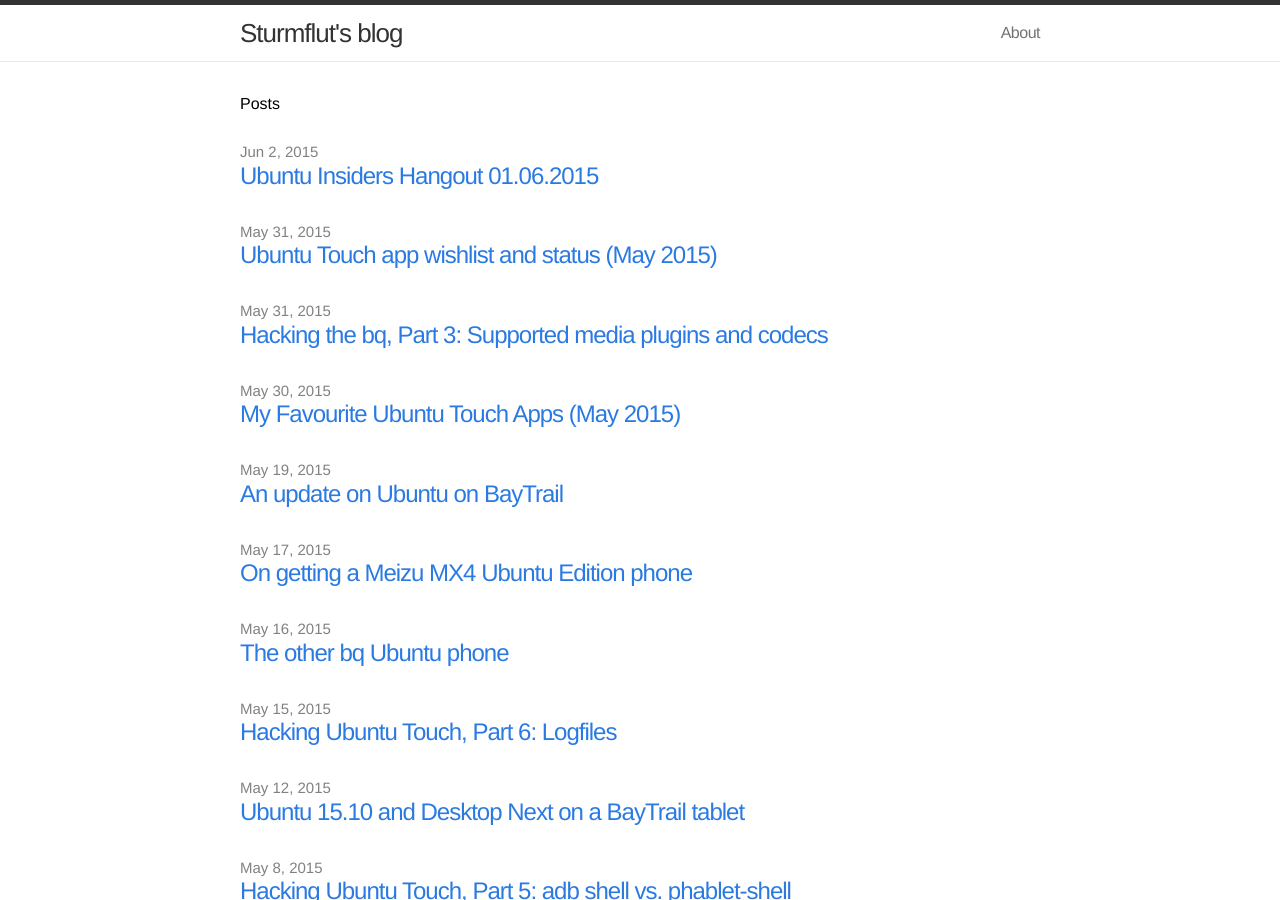
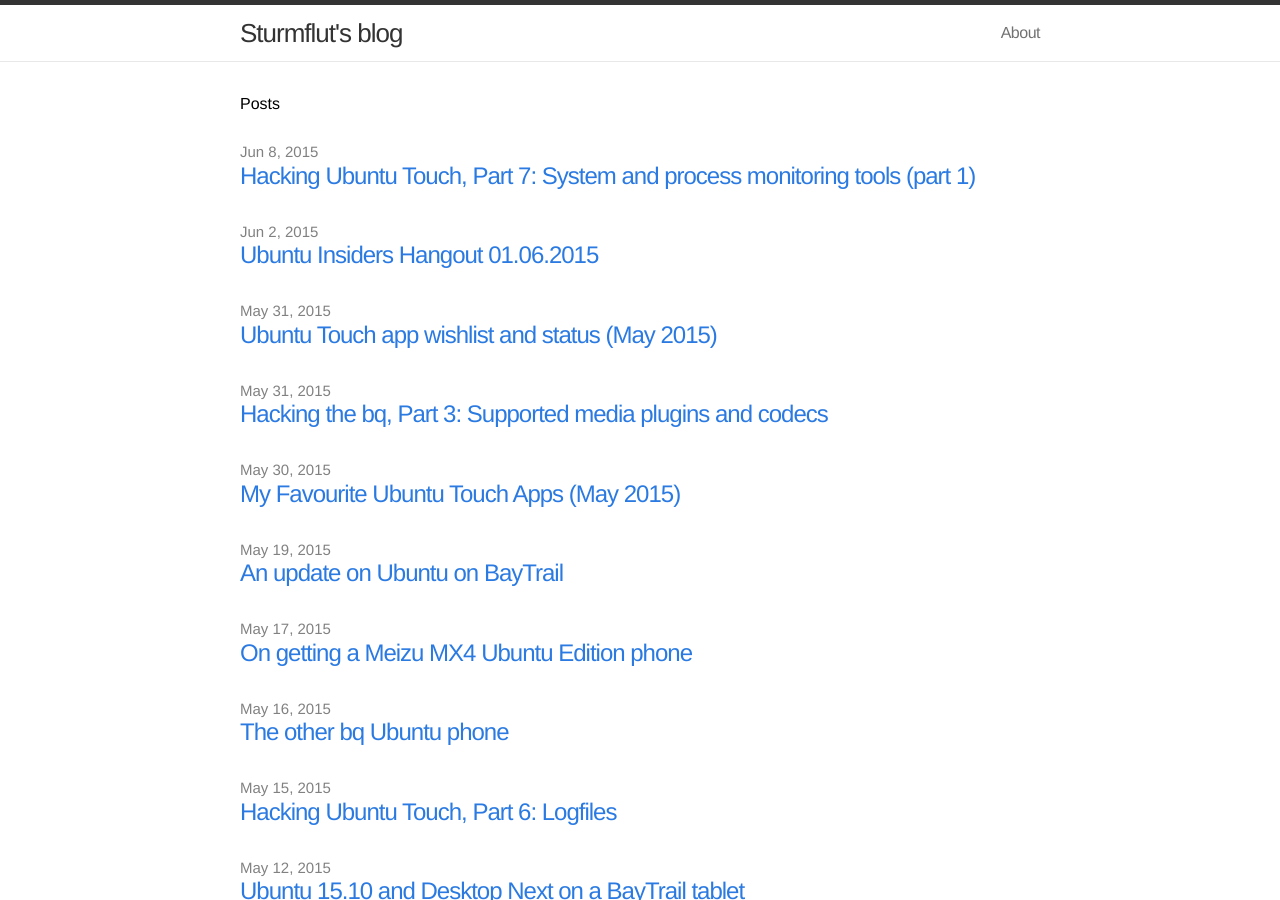
Before and after one commit to Sturmflut/sturmflut.github.io, a Jekyll site: the page built from index.html, in a window 1280 px wide and 900 px high. Built offline with Jekyll 4.4.1, drawn with Linux system fonts in a browser that asks for light colours; part of the change alters nothing that is shown.

Commit message:
New post: "Hacking Ubuntu Touch, Part 7: System and process monitoring tools (part 1)"

```diff
--- a/_posts/2015-05-07-hacking-ubuntu-touch-index.markdown
+++ b/_posts/2015-05-07-hacking-ubuntu-touch-index.markdown
@@ -28,3 +28,6 @@ I've written a series on the internals of Ubuntu Touch and how to hack the bq Aq
 
 
 * [Hacking the bq, Part 3: Supported media plugins and codecs]({% post_url 2015-05-31-hacking-the-bq-part-3-supported-media-plugins-and-codecs %})
+
+
+* [Hacking Ubuntu Touch, Part 7: System and process monitoring tools (part 1)]({% post_url 2015-06-08-hacking-ubuntu-touch-part-7-system-and-process-monitoring-tools-part-1 %})
--- /dev/null
+++ b/_posts/2015-06-08-hacking-ubuntu-touch-part-7-system-and-process-monitoring-tools-part-1.markdown
@@ -0,0 +1,278 @@
+---
+layout: post
+title:  "Hacking Ubuntu Touch, Part 7: System and process monitoring tools (part 1)"
+date:   2015-06-08 18:00:00
+categories: Ubuntu Touch
+---
+
+*NOTE: This is a continuation of the [series]({% post_url 2015-05-07-hacking-ubuntu-touch-index %}) and relies on having [Developer mode]({% post_url 2015-05-08-hacking-ubuntu-touch-part-4-developer-mode-and-ADB %}) enabled. Thanks to Oliver Grawert, Stéphane Graber, Ricardo Salveti and Selene Scriven from Canonical for their input.*
+
+
+In the [last article]({% post_url 2015-05-15-hacking-ubuntu-touch-part-6-logfiles %}) I introduced you, the reader, to the different logging facilities present on current Ubuntu Touch devices and how you can query the stored messages. Well, log files are an easy way to debug easy problems, but their usefullness can be quite limited:
+
+
+* The process you are looking for has to actually use a logging facility. Not every single one does, you might have noted all the missing fields in the table at the end of my previous article.
+
+* The process has to actually log the one thing you're interested in.
+
+* You get to have an idea about which component is at fault, or at least what the logged message could look like. Even if you're run `grep` over all logfiles, you have to know what you're looking for.
+
+
+In many cases you have a clear idea about what's going wrong and there are enough log messages, e.g. let's say your phone refuses to connect to the mobile network despite the baseband being powered on and a SIM card being present. There aren't many components which are involved in mobile communications, at the end it quickly narrows down to the likes of `ofono` and `rild`, and usually the logging facilities and ofono debugging scripts give you enough information to quickly debug the problem.
+
+But there are a lot of other cases when you don't immediately know who is at fault, e.g. when the UI locks up or starts lagging or the battery runs out in a very short amount of time. Or you may not even know if something is happening at all, like when the phone "seems" to consume more power than usual. You might be able to find out which component is involved, but if it doesn't generate any suspicious log messages by itself, what do you do?
+
+This article might contain some answers to these questions. I artificially limited myself to things that can be done on an unmodified phone, because you don't want/can't manipulate your phone image every time you are just looking for something, you might not have a network connection at hand to download additional software, or maybe you are assisting a friend over the phone and talking him into enabling Developer mode was already hard enough.
+
+
+
+## ps
+
+`ps` prints a list of all running processes, optionally augmented with information from in-kernel process descriptors and various kernel sub-systems, filtered through a list of configurable filters and modified by output options.
+
+My standard set of options for a quick overlook is `-yfMeHl`. It selects all processes on the whole system, prints them in a "process tree", switches the output mode to "long" format, shows full field information and adds fields about memory consumption and security.
+
+Let's look at an artificial (!) and manually filtered (!) example on my bq Aquaris E4.5 Ubuntu Edition:
+
+
+{% highlight text %}
+phablet@ubuntu-phablet:~$ ps -yfMeHl
+LABEL                           S UID        PID  PPID  C PRI  NI   RSS    SZ WCHAN  STIME TTY          TIME CMD
+unconfined                      S root         2     0  0  80   0     0     0 kthrea 07:20 ?        00:00:00 [kthreadd]
+unconfined                      S root         3     2  0  80   0     0     0 run_ks 07:20 ?        00:00:02   [ksoftirqd/0]
+unconfined                      S root         6     2  0 -39   -     0     0 cpu_st 07:20 ?        00:00:00   [migration/0]
+unconfined                      S root        16     2  0  60 -20     0     0 rescue 07:20 ?        00:00:00   [khelper]
+unconfined                      S root        17     2  0  80   0     0     0 devtmp 07:20 ?        00:00:00   [kdevtmpfs]
+unconfined                      S root        18     2  0  60 -20     0     0 rescue 07:20 ?        00:00:00   [netns]
+unconfined                      S root        19     2  0  60 -20     0     0 rescue 07:20 ?        00:00:00   [fs_sync]
+<...>
+unconfined                      S root         1     0  0  80   0  2220  1005 poll_s 07:20 ?        00:00:07 /sbin/init
+unconfined                      S root       665     1  0  80   0  1108   629 poll_s 07:20 ?        00:00:00   /sbin/cgmanager --sigstop -m name=systemd
+unconfined                      S root       713     1  0  80   0  1060   628 poll_s 07:20 ?        00:00:00   /sbin/cgproxy --sigstop
+unconfined                      S root       802     1  0  80   0   828   620 poll_s 07:20 ?        00:00:01   upstart-local-bridge --daemon --event=android-container --path=/dev/socket/upstart-text-bridge
+unconfined                      S root       803     1  0  80   0  1132   952 epoll_ 07:20 ?        00:00:00   lxc-start -n android -- /init
+unconfined                      S root       895   803  0  80   0   460   169 poll_s 07:20 ?        00:00:43     /init
+unconfined                      S root       925   895  0  80   0   160   142 poll_s 07:20 ?        00:00:00       /sbin/ueventd
+unconfined                      S root       938   895  0  80   0   152   100 futex_ 07:20 ?        00:00:00       /sbin/upstart-property-watcher
+unconfined                      S system     941   895  0  80   0   232   453 skb_re 07:20 ?        00:00:00       /system/bin/drvbd
+unconfined                      S root       943   895  0  80   0   156   618 epoll_ 07:20 ?        00:00:00       /sbin/healthd
+unconfined                      S root      1238     1  0  80   0  1732  1651 poll_s 07:20 ?        00:00:00   /usr/sbin/sshd -D -o PasswordAuthentication=no
+unconfined                      S root     14066  1238  0  80   0  2996  2678 poll_s 18:02 ?        00:00:00     sshd: phablet [priv]
+unconfined                      S phablet  14085 14066  0  80   0  1440  2678 poll_s 18:02 ?        00:00:02       sshd: phablet@pts/43
+unconfined                      S phablet  14086 14085  0  80   0  1812  1619 wait   18:02 pts/43   00:00:00         -bash
+unconfined                      R phablet  32231 14086  0  80   0  1140  1564 -      18:30 pts/43   00:00:00           ps -yfMeHl
+<...>
+unconfined                      S root      1623     1  0  80   0  3008  8877 poll_s 07:20 ?        00:00:00   lightdm
+unconfined                      S root      1647  1623  0  80   0  9328 58070 epoll_ 07:20 ?        00:00:43     unity-system-compositor --disable-overlays=false --spinner=/usr/bin/unity-system-compositor-spinner --file /run/mir_socket --from-dm-fd 9 --to-dm-fd 13 --vt 1
+unconfined                      S root      1723  1623  0  80   0  2500  4330 wait   07:20 ?        00:00:00     lightdm --session-child 9 16
+unconfined                      S phablet   1775  1723  0  80   0  2016  1798 poll_s 07:20 ?        00:00:10       init --user
+unconfined                      S phablet   2073  1775  0  80   0     0   699 poll_s 07:20 ?        00:00:00         ssh-agent -s
+unconfined                      S phablet   2089  1775  0  80   0  1988  1338 epoll_ 07:20 ?        00:00:12         dbus-daemon --fork --session --address=unix:abstract=/tmp/dbus-YsvTBgQQHr
+unconfined                      S phablet   2096  1775  0  80   0  3452 12993 poll_s 07:20 ?        00:00:00         /usr/lib/arm-linux-gnueabihf/url-dispatcher/url-dispatcher
+unconfined                      S phablet   2100  1775  0  80   0  6864 201131 epoll_ 07:20 ?       00:00:00         nuntium
+unconfined                      S phablet   2102  1775  0  80   0  1644 209983 futex_ 07:20 ?       00:00:00         usensord
+/usr/bin/mediascanner-service-2.0 S phablet 2105  1775  0  80   0 13080 30530 poll_s 07:20 ?        00:00:13         mediascanner-service-2.0
+unconfined                      S phablet   2115  1775  0  80   0   884  1401 poll_s 07:20 ?        00:00:00         upstart-event-bridge
+unconfined                      S phablet   2127  1775  0  80   0  1932  5802 poll_s 07:20 ?        00:00:00         /usr/lib/dconf/dconf-service
+unconfined                      S phablet   2131  1775  0  80   0  1004 10432 poll_s 07:20 ?        00:00:00         /usr/lib/obexd/obexd
+/usr/lib/telepathy/mission-control-5 S phablet 2142 1775  0 80  0  5372  9964 poll_s 07:20 ?        00:00:02         /usr/lib/telepathy/mission-control-5
+unconfined                      S phablet   2150  1775  0  69 -11  7612 76306 poll_s 07:20 ?        00:05:13         pulseaudio --start --log-target=syslog
+unconfined                      S phablet   2164  1775  0  80   0   372  1402 poll_s 07:20 ?        00:00:01         upstart-dbus-bridge --daemon --session --user --bus-name session
+unconfined                      S phablet   2165  1775  0  80   0   572  1560 poll_s 07:20 ?        00:00:00         upstart-file-bridge --daemon --user
+<...>
+unconfined                      S phablet   2669  1775  0  80   0 43832 134493 poll_s 07:20 ?       00:00:38         unity8-dash --desktop_file_hint=/usr/share/applications/unity8-dash.desktop
+<...>
+com.mikeasoft.podbird_Podbird_0.6 T phablet 23062 1775  0  80   0 101936 86862 signal 17:27 ?       00:00:36         /usr/lib/arm-linux-gnueabihf/qt5/bin/qmlscene $@ share/qml/podbird/podbird.qml
+com.ubuntu.clock_clock_3.3.192  T phablet  25769  1775  0  80   0 35936 68146 signal 17:31 ?        00:00:04         /usr/lib/arm-linux-gnueabihf/qt5/bin/qmlscene $@ share/qml/ubuntu-clock-app.qml
+com.ubuntu.music_music_2.1.857  S phablet  26119  1775  0  80   0 65204 77425 poll_s 17:32 ?        00:00:22         /usr/lib/arm-linux-gnueabihf/qt5/bin/qmlscene app/music-app.qml --url= -I ./plugins
+{% endhighlight %}
+
+
+Because of the "process tree" format you can immediately see that there are several hierarchies: the in-kernel threads are started by `[kthreadd]`, the Android container runs below `lxc-start -n android -- /init`, all user-space system processes are started by `/sbin/init` and all user-space user processes by an user init session started as `init --user`. You can see that apps are not started by `unity8-dash`, but `unity8-dash` tells `init --user` to start them, so there's no process hierarchy under `unity8-dash`. Also we now know that apps are normal processes and not something special, and we can see that scopes do not seem to be processes.
+
+
+Now for the important columns in the output.
+
+
+The first column shows the security label (`LABEL`) associated with the process. There are two possibilities: either the special value `unconfined`, which means that there are no restrictions imposed on the process, or an actual string. If there is a string set, you can find a directory of the same name in `/sys/kernel/security/apparmor/policy/profiles/` and the system has attached restrictions to this process. This is what Ubuntu Touch developers refer to as running something (like every app) in `confined` mode. We will have a closer look at confinement in a future article.
+
+
+The second column shows the process state (`S`). There are seven possible values, of which only five can be actually seen:
+
+* `D` for uninterruptible sleep. This is usually seen when the process is waiting for an I/O transaction.
+
+* `R` for running/runnable. The process is either currently being executed on one of the CPUs, or it is not blocked by anything and is ready to be executed.
+
+* `S` for interruptible sleep. The process is waiting for some event, e.g. a timer going off.
+
+* `T` for stopped. There are two reasons for this: someone, e.g. the user or a job control system, stopped the process, or it is currently being traced (e.g. a debugger).
+
+* `W` for paging. This should never be seen on a phone because this state was deprecated in the kernel 2.6 series.
+
+* `X` for dead. This should also never be seen.
+
+* `Z` for zombie. The process terminated, but its parent didn't go and reap it, so it still lives on.
+
+
+Now for the above example: Looks pretty normal at first sight, most processes are sleeping and `ps -yfMeHl` is running (because I ran it in `phablet-shell` to get this output). But wait, what's up with all the `qmlscene` processes at the bottom? Why have they been stopped? If you run `ps -yfMeHl` on your desktop, you'll notice that state `T` hardly ever shows up. On the phone this state can be seen all the time because of the App Lifecycle, Unity8 just freezes every App which is not actively running in the foreground at the moment.
+
+
+The sixth column is the CPU utilization over the lifetime of the process (`C`). This will hardly ever be anything else than "0" on the phone, because the phone sleeps all the time and no process manages to accumulate a significant amount of CPU time.
+
+
+The seventh and eighth column are priority (`PRI`) and niceness (`NI`), respectively. These are used by the kernel scheduler to decide which processes run in which order and which process takes precedence if two or more "compete" for the same place. The actual meaning of both values is a kernel implementation detail and has changed a couple of times over the years, but a high priority value still means a *lower* priority, and the lower the niceness, the more favorable for the process. But why are there two values for the same thing anyways? The answer is that the current priority is calculated internally by the kernel based on different things. The niceness value on the other hand is a constant that can be defined by userspace and modifies the vallue calculated by the kernel. Without the niceness value, there wouldn't be any possibilities for the user to tell the system that he knows better or thinks different.
+
+
+The ninth (`RSS`) and tenth (`SZ`) column show "Resident Set Size" and "Size", respectively. `RSS` is displayed in kilobytes and refers to the amount of actual, physical memory that's currently used by the process, so it doesn't include any pages currently swapped out. This is a major "problem" on the phone. The Aquaris E4.5 has 1 GB of RAM, but 512 MB are set up as compressed swap:
+
+{% highlight text %}
+[    0.909493] [zram_init][790] ZCompress[c030116c] ZDecompress[c0301388]
+[    9.091889] zram: Initialization done!
+[   39.226055] Adding 524284k swap on /dev/zram0.  Priority:-2 extents:1 across:524284k SS
+{% endhighlight %}
+
+So it is actually normal that huge portions of many processes, especially apps that haven't been used for some time, are swapped out! That's why `SZ` is more interesting, because it displays the total virtual size (all of code, data, and stack) of the process - if there wasn't an additional catch. `SZ` is in system pages, not in kilobytes. Argh. Now what's the page size on ARM?
+
+{% highlight text %}
+phablet@ubuntu-phablet:~$ getconf PAGE_SIZE
+4096
+{% endhighlight %}
+
+So we have to multiply `SZ` by 4096 on this device, and we also have to keep in mind that `SZ` accounts every shared library at its full size. The sum of all virtual process sizes on my device seems to be about 10 gigabytes, so this is also less helpful. Well, nobody said memory management is easy...
+
+Column twelve displays the process start timestamp.
+
+Column thirteen shows the TTY associated with the process. Only interactive processes have one.
+
+Column fourteen shows the accumulated CPU time in hours, minutes and seconds.
+
+The last column displays the full command, including parameters. If the name is shown between brackets, it is a kernel thread.
+
+
+You can sort the list by using the `--sort` parameter, like `--sort=%cpu` or `--sort=%mem`, but keep in mind that e.g. CPU utilisation is cumulative over the lifetime of the process, so you can't find out which process is the biggest CPU hog at the exact moment.
+
+It is possible to switch from process to thread mode by adding the `-L` parameter. The output is is mostly the same, but you might get additional columns like `LWP` (thread ID within a process) and `NLWP` (number of threads in the process).
+
+
+
+
+## top
+
+`top` is the go-to tool if you want a quick, interactive overview of which process(es) and/or thread(s) on your system uses the most of a given resource, usually CPU or memory.
+
+Let's look at a typical output:
+
+{% highlight text %}
+top - 18:06:44 up 2 days, 11:13,  2 users,  load average: 0.00, 0.01, 0.05
+Tasks: 222 total,   1 running, 206 sleeping,  15 stopped,   0 zombie
+%Cpu(s): 16.6 us, 15.3 sy,  0.0 ni, 67.8 id,  0.3 wa,  0.0 hi,  0.0 si,  0.0 st
+KiB Mem:    983924 total,   942624 used,    41300 free,     8504 buffers
+KiB Swap:   524284 total,   522396 used,     1888 free.    85952 cached Mem
+
+  PID USER      PR  NI    VIRT    RES    SHR S %CPU %MEM     TIME+ COMMAND
+ 2410 phablet   20   0  359944  24404   5960 S 13.2  2.5  26:34.52 media-hub-serve
+ 2134 phablet    9 -11  289056   3448   1980 S 10.7  0.4  25:12.35 pulseaudio
+  889 root      20   0     676    204    128 S  1.6  0.0   3:27.56 init
+ 2472 phablet   20   0  607212  67276  11684 S  1.3  6.8  14:02.42 unity8
+21369 phablet   20   0    6228   1288    820 R  1.3  0.1   0:00.49 top
+ 9898 root      20   0       0      0      0 S  1.0  0.0   0:06.72 kworker/u:1
+14082 phablet   20   0  381068  71272   9728 S  1.0  7.2   9:53.92 qmlscene
+ 1806 root      20   0  245820   3564   2792 S  0.6  0.4   2:54.54 unity-system-co
+   71 root     -95   0       0      0      0 S  0.3  0.0   2:03.30 disp_config_upd
+  983 root      20   0    7996    428    304 S  0.3  0.0   2:10.45 Binder_2
+ 1959 phablet   20   0    6952   1732    800 S  0.3  0.2   0:59.98 init
+ 2073 phablet   20   0    8956   2812    604 S  0.3  0.3   0:59.20 dbus-daemon
+ 2315 phablet   20   0   57712   1488   1172 S  0.3  0.2   0:02.31 adbd
+ 2572 phablet   20   0  322376  21484   6244 S  0.3  2.2   1:18.25 maliit-server
+{% endhighlight %}
+
+
+By default the screen is sorted by CPU utilization and updated every three seconds (this is changeable with the `-d` parameter). It will run until stopped by a keypress on `q` or `Strg+c`. `top` is interactive, so you can switch between multiple pages.
+
+The main page header shows general system statistics in the following order:
+
+First row: current system time, uptime in days, minutes and seconds, number of active users, load average over the last one, five and fifteen minutes.
+
+Second row: total number of processes, number of running, sleeping, stopped and zombie processes.
+
+Third row: percentage of CPU resources spent on user processes (`us`), kernel processes (`sy`), niced processes (`ni`), being idle (`id`), waiting for I/O completion (`wa`), handling hardware (`hi`) of software (`si`) interrupts, stolen (`st`) by the hypervisor. This is cumulative over all CPUs by default.
+
+Fourth and fifth row: total available, used and free memory/swap, memory in buffers or caches.
+
+This already gives us a good indication of what's going on: the load average is negligible, so the system isn't overloaded with anything. The vast majority of processes is sleeping or stopped, actually only `top` is running and only two processes are consuming a bit of CPU: `media-hub-server` and `pulseaudio`, because I was listening to some music.
+
+The memory usage looks a bit odd though: the device has 1 GB of physical memory, but 512 MB are set up as compressed swap (as mentioned before), and it looks like most of the memory is full. This is "normal" on the phone: The App Lifecycle will always keep as many apps in memory as possible. If the kernel runs out of memory, it will select the best "victim" (e.g. the app that hasn't been used for the longest time) and kills it. The system still shows the killed app in the app switcher and restarts it if selected.
+
+The process list on the main page is sorted by top CPU usage and shows the following columns:
+
+`PID`, `USER`, `PRI` and `NI` are identical to the columns of the same name shown by `ps`.
+
+`VIRT`, `RES` and `SHR` display the virtual, resident and shared memory size of the process in kilobytes. `VIRT` is the total size of all sections, regardless if in memory or swapped out. `RES` is identical to the `RSS` column displayed by `ps`. `SHR` is the amount of shared memory available to the process, this is a "potential" value, so it doesn't say that the memory is actually shared.
+
+`S` is identical to the `S` column shown by `ps`.
+
+`%CPU` and `%MEM` display the percentage of CPU and physical RAM used by a process, but in contrast to `ps` the values are updated between iterations.
+
+There are several possibilities to change the content of the process table:
+
+* You can change which fields are displayed in which order by pressing the `f` key. It leads to an interactive screen.
+
+* The `c` key extends the `COMMAND` column to full length. This is usually necessary because the field is cut off.
+
+* The `o` key prompts for a filter criteria. See the man page for an introduction on how to write a filter rule.
+
+* The `u` key prompts for a username or user ID, if entered only processes owned by this user will be shown.
+
+* The `V` key activates a "process tree" display like shown with the `ps` command before. Obviously you will need a wide terminal for this.
+
+* By default the sort field is `%CPU`. You can switch between the currently displayed columns with the `<` (left) and `>` (right) keys.
+
+The man page contains many more key bindings and options.
+
+
+
+## vmstat
+
+`vmstat` initially only displayed information about the kernel virtual memory subsystem and was later extended to display additional system information. It can be run in two modes: when you just call `vmstat` without an interval, it ouputs values since the last reboot. When you specific an interval, like `vmstat 1`, it first outputs the values since the last reboot, but afterwards continues to print a delta every n seconds.
+
+
+{% highlight text %}
+phablet@ubuntu-phablet:~$ vmstat 1
+procs -----------memory---------- ---swap-- -----io---- -system-- ------cpu-----
+ r  b   swpd   free   buff  cache   si   so    bi    bo   in   cs us sy id wa st
+ 0  0      0 358224  11228 108568    0    0    95    38  277  376  3  2 94  0  0
+ 0  0      0 358240  11228 108572    0    0     0     0   67  114  0  0 100  0  0
+ 0  0      0 358240  11228 108572    0    0     0     0   56  101  0  0 100  0  0
+ 0  0      0 358240  11228 108572    0    0     0     8   59  100  0  1 99  0  0
+ 0  0      0 358232  11228 108572    0    0     0     0   68  148  0  5 95  0  0
+ 1  0      0 357696  11244 108556    0    0     8   648  967 2024 20 12 67  1  0
+ 0  0      0 357696  11284 108580    0    0     0   184 2743 3523 13  3 84  1  0
+ 0  0      0 357688  11284 108580    0    0     0   100 2704 3442 15  4 81  0  0
+ 0  0      0 357184  11416 108580    0    0   124    88 2398 3208 26  8 66  0  0
+ 0  0      0 357648  11416 108580    0    0     0     0 2853 4090  8 11 80  0  0
+ 1  0      0 374760  11428 108584    0    0     0   144 2803 3789 27 18 55  0  0
+ 1  0      0 372644  11992 108792    0    0   776     0 3418 4795 29  8 63  1  0
+ 0  0      0 373892  11992 108796    0    0     0     0 2443 3565 13 10 77  0  0
+ 0  0      0 373892  11992 108796    0    0     0     4  628  854  1  0 99  0  0
+{% endhighlight %}
+
+The default output is optimized for terminals 80 columns wide and shows 17 different values:
+
+`r` and `b` is the number of processes in the "running" and "uninterruptible sleep" states.
+
+`swpd` is the amount of used swap, `free` the amount of free memory, `buff` the amount of memory used for I/O buffers and `cache` the amount of memory used as read caches.
+
+`si` and `so` is the amount of memory swapped in from/out to disk, per second.
+
+`bi` and `bo` is the amount of blocks read/written to block devices, per second.
+
+`in` and `cs` is the number of interrupts and context switches, per second. The interrupt counter includes the clock and peripherials, so this number wont't go down even if the phone goes to sleep.
+
+`us`, `sy`, `id`, `wa` and `st` are identical to the colums of the same name displayed by `top`.
+
+
+
+
+
+
+If you know better and/or something has changed, please do find me on the Freenode IRC or on Launchpad.net and get in contact!
```
